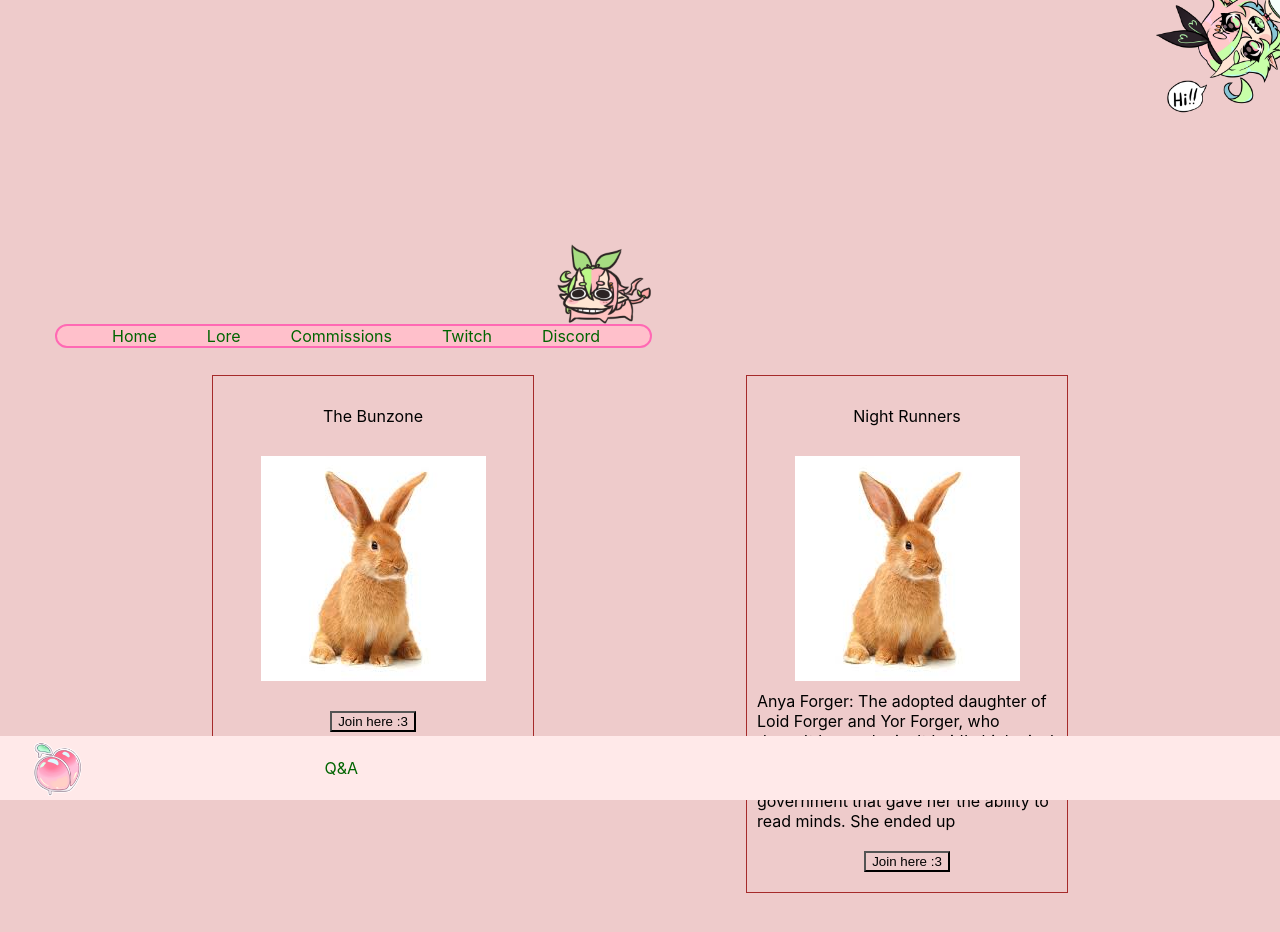
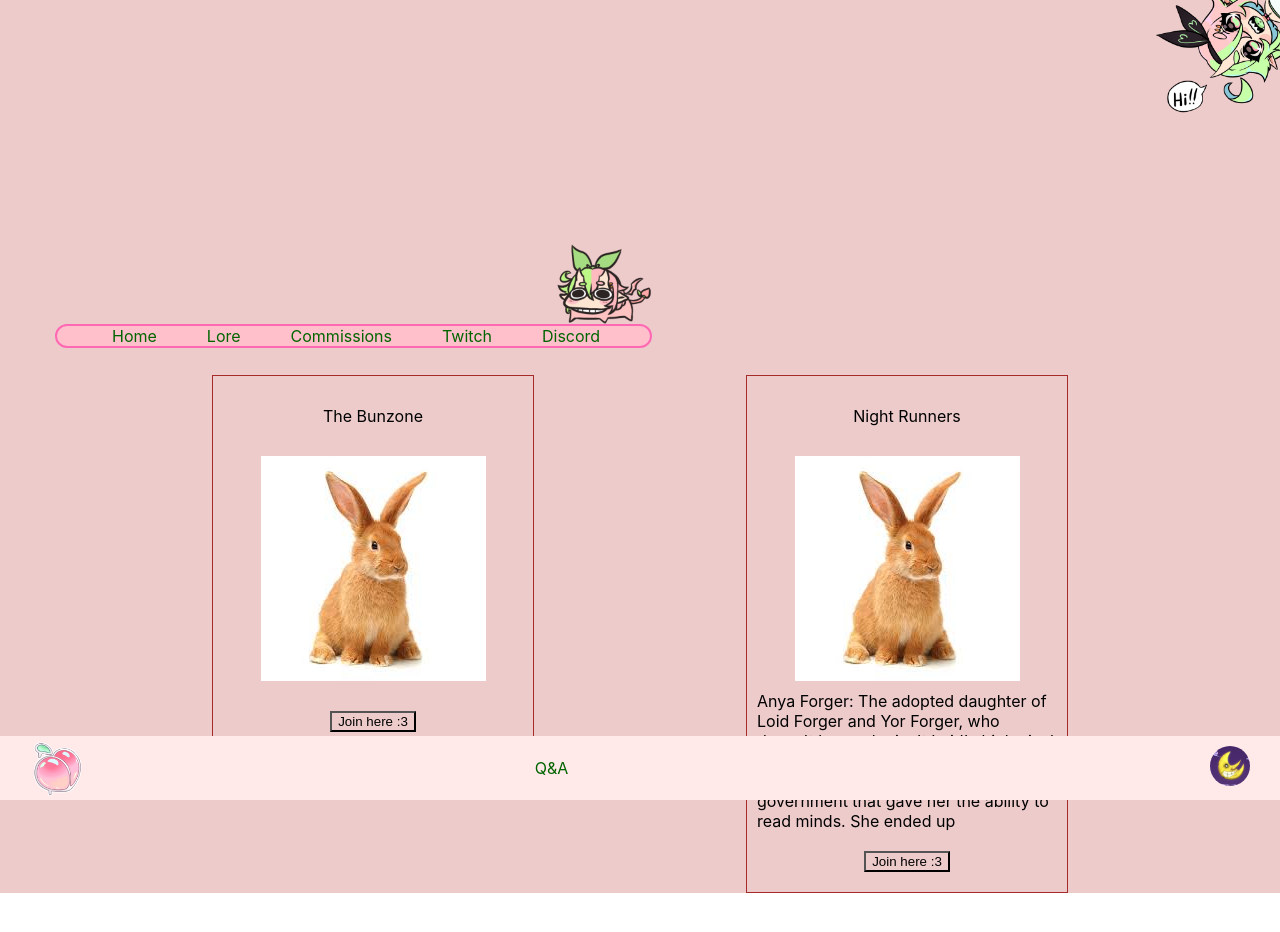
Before and after one commit to jmorales8/Bunnys-space, a React (Create React App) app in the folder ui/: page /discord in a window 1280 px wide. Shown: the top 932 px of the page. After the commit the page ends 893 px from the top, so only its background shows below. Built offline with nearby package versions, Linux system fonts and the light colour scheme.

Commit message:
add switch night mode button and dark theme in the back

```diff
--- a/ui/src/App.scss
+++ b/ui/src/App.scss
@@ -6,6 +6,9 @@
   overflow-x: hidden;
   &__content {
     margin-bottom: 5rem;
+    &__night {
+      background-color: #5F5D92 !important;
+    }
   }
   &__login {
     display: flex;
--- a/ui/src/App.tsx
+++ b/ui/src/App.tsx
@@ -13,12 +13,14 @@ import { Lore } from "./pages/Lore/Lore";
 import { Discord } from "./pages/Discord/Discord";
 import { Footer } from "./Footer/Footer";
 import { LoginButton } from "./components/LoginButton/LoginButton";
+import ThemeProvider from "./context/ThemeContext";
+import { AppContent } from "./components/AppContent/AppContent";
 
 function App() {
   return (
+    <ThemeProvider>
       <div className="app">
-
-      <div className="app__content">
+        <AppContent>
           <Router basename={process.env.PUBLIC_URL}>
             <LoginButton />
             <NavigationBar />
@@ -32,9 +34,10 @@ function App() {
               <Route path="/discord" element={<Discord />} />
             </Routes>
           </Router>
-      </div>
+        </AppContent>
         <Footer />
       </div>
+    </ThemeProvider>
   );
 }
 /*
--- a/ui/src/Footer/Footer.tsx
+++ b/ui/src/Footer/Footer.tsx
@@ -1,3 +1,4 @@
+import { NightModeButton } from "../components/NightModeButton/NightModeButton";
 interface FooterButtons {
   label: string;
   path: string;
@@ -10,7 +11,7 @@ export function Footer() {
   return (
     <footer className="footer">
       <a className="footer__img" href="/home">
-        <img src="/images/peachy.png" width="55" height="55"/>
+        <img src="/images/peachy.png" width="55" height="55" alt="peach"/>
       </a>
       {footerButtons.map((button) => {
         return (
@@ -19,6 +20,9 @@ export function Footer() {
           </a>
         )
       })}
+      <div className="footer__button__night">
+        <NightModeButton />
+      </div>
     </footer>
   )
 }
--- a/ui/src/Footer/footer.scss
+++ b/ui/src/Footer/footer.scss
@@ -1,6 +1,6 @@
 .footer {
   display: grid;
-  grid-template: [row1-start] "footer1 footer2 footer3 footer4 footer5" [row1-end] / auto 20% auto;
+  grid-template: [row1-start] "footer1 footer2" [row1-end]/auto 20% auto;
   align-items: center;
   background-color: #ffe9e9;
   padding: 0px 30px;
@@ -8,6 +8,7 @@
   position: fixed;
   bottom: 0;
   width: -webkit-fill-available;
+  justify-content: space-between;
   &__img {
     width: 55px;
     height: 55px;
--- /dev/null
+++ b/ui/src/components/AppContent/AppContent.tsx
@@ -0,0 +1,15 @@
+import { ReactNode, useContext } from "react";
+import { ThemeContext } from "../../context/ThemeContext";
+export function AppContent({children}: {children: ReactNode}) {
+  const themeContext = useContext(ThemeContext);
+  if (!themeContext) {
+    throw new Error("DarkMode must be used within a ThemeProvider");
+  }
+  const { isDarkMode } = themeContext;
+  console.log(isDarkMode)
+  return(
+    <div className={isDarkMode ? "app__content__night" : "app"}>
+      {children}
+    </div>
+  )
+}
--- /dev/null
+++ b/ui/src/components/NightModeButton/NightModeButton.tsx
@@ -0,0 +1,18 @@
+import React, { useContext } from "react";
+import { ThemeContext } from "../../context/ThemeContext";
+
+export function NightModeButton() {
+  const themeContext = useContext(ThemeContext);
+  if (!themeContext) {
+    throw new Error("DarkMode must be used within a ThemeProvider");
+  }
+  const { isDarkMode, toggleDarkMode } = themeContext;
+  return (
+    <img
+      onClick={toggleDarkMode}
+      className="night__mode__button"
+      src={`/images/${isDarkMode ? "The_Sun_SE" : "The_Moon_SE"}.png`}
+      alt="nightmodeButton"
+    />
+  );
+}
--- /dev/null
+++ b/ui/src/components/NightModeButton/nightModeButton.scss
@@ -0,0 +1,8 @@
+.night{
+  &__mode {
+    &__button {
+      width: 40px;
+      border-radius: 50%;
+    }
+  }
+}
--- /dev/null
+++ b/ui/src/context/ThemeContext.tsx
@@ -0,0 +1,26 @@
+import { createContext, useState, ReactNode } from "react";
+
+// Define a type for the context value
+type ThemeContextType = {
+  isDarkMode: boolean;
+  toggleDarkMode: () => void;
+};
+
+// Create the context with an appropriate default value (could be `null` or an initial object)
+export const ThemeContext = createContext<ThemeContextType | null>(null);
+
+const ThemeProvider = ({ children }: { children: ReactNode }) => {
+  const [isDarkMode, setIsDarkMode] = useState(false);
+
+  const toggleDarkMode = () => {
+    setIsDarkMode(prevMode => !prevMode);
+  };
+
+  return (
+    <ThemeContext.Provider value={{ isDarkMode, toggleDarkMode }}>
+      {children}
+    </ThemeContext.Provider>
+  );
+};
+
+export default ThemeProvider;
--- a/ui/src/styles/styles.scss
+++ b/ui/src/styles/styles.scss
@@ -6,7 +6,7 @@
 
 // Components
 @import "../components/imgCarousel.scss";
-
+@import "../components/NightModeButton/nightModeButton.scss";
 // Home
 @import "../pages/Home/home.scss";
 @import "../pages/Home/Profile/profile.scss";
@@ -20,5 +20,6 @@
 // Disord
 @import "../pages/Discord/discord.scss";
 @import "../pages/Discord/Servers/ServerTemplate/serverTemplate.scss";
+
 // App
 @import "../App.scss";
```
Also changed, not shown: ui/public/images/The_Moon_SE.png (added), ui/public/images/The_Sun_SE.png (added). Lines whose indentation alone changed are shown as unchanged.
